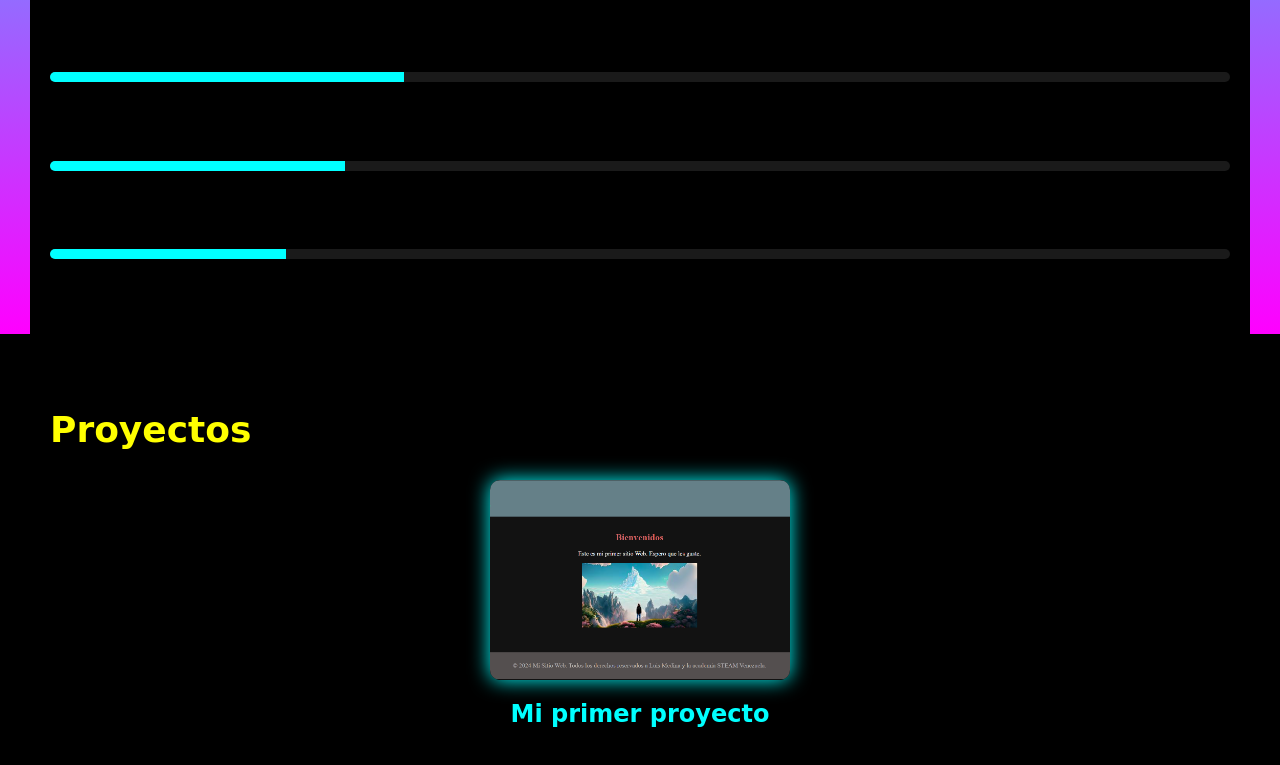
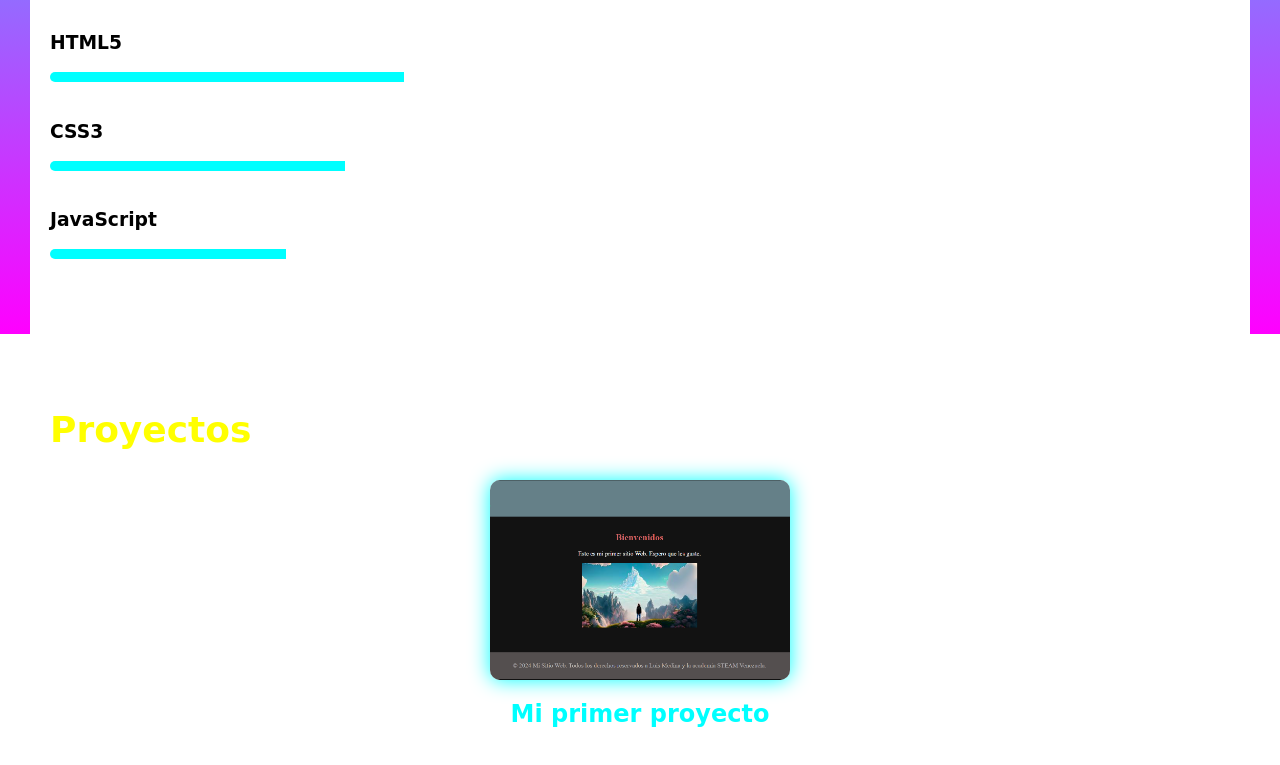
Before and after one commit to luisito1202/portafolio, a plain HTML site: page index.html in a window 1280 px wide. Shown: the part 466-1231 px from the top of the page. Drawn offline with nearby package versions, Linux system fonts and the light colour scheme; a script that the page names is missing.

Commit message:
Update estilo1.css

```diff
--- a/css/estilo1.css
+++ b/css/estilo1.css
@@ -7,11 +7,11 @@
 /* Estilos generales */
 body {
   font-family: 'Press Start 2P', cursive;
-  color: #000000; /* Texto blanco */
+  color: #000; /* Texto blanco */
   margin: 0; /* Elimina márgenes predeterminados */
   padding: 0; /* Elimina relleno predeterminado */
   position: relative; /* Para posicionar el video de fondo */
-  background-color: #000000;
+  background-color: #fff;
 }
 
 /* Estilos de las barras laterales */
```
